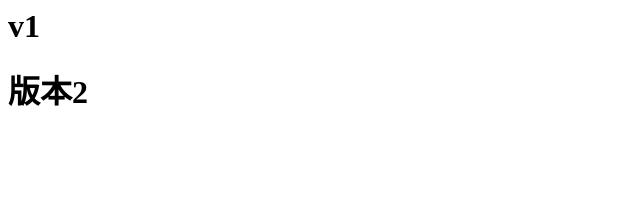
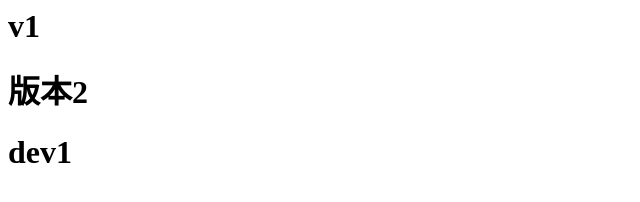
Before and after one commit to zhgitit/hottest, a plain HTML site: page index.html in a window 1280 px wide. Shown: the whole page, without its empty margins (0-640 px from the left). Drawn offline with Linux system fonts and the light colour scheme.

Commit message:
dev分支1

```diff
--- a/index.html
+++ b/index.html
@@ -1,2 +1,3 @@
 <h1>v1</h1>
 <h1>版本2</h1>
+<h1>dev1</h1>
```
